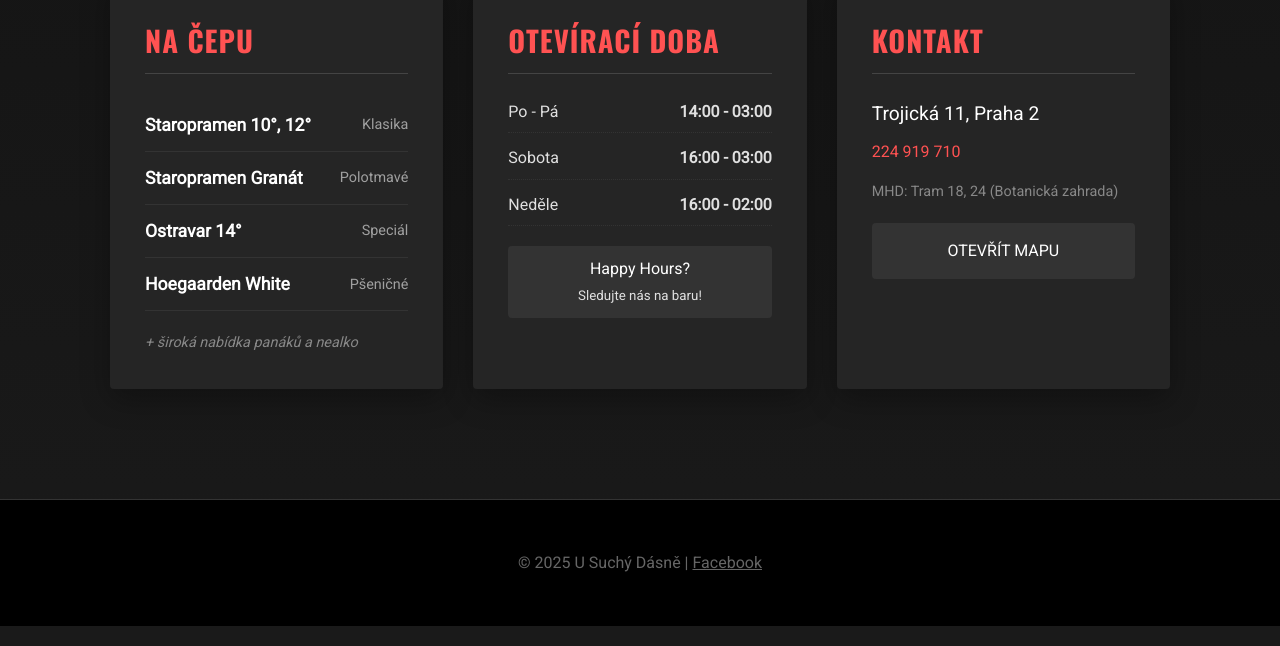
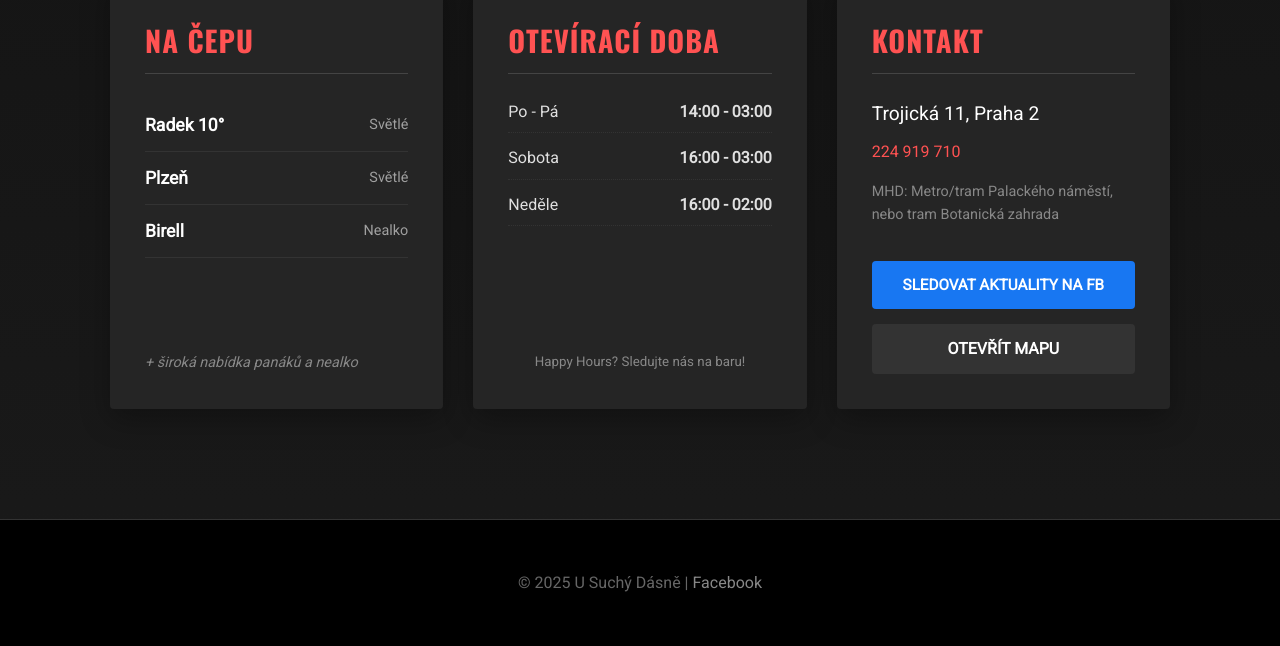
Before and after one commit to kimosak/web-sucha-dasen, a plain HTML site: page index.html in a window 1280 px wide. Shown: the part 622-1268 px from the top of the page. Drawn offline with nearby package versions, Linux system fonts and the light colour scheme.

Commit message:
index.html

```diff
--- a/index.html
+++ b/index.html
@@ -14,12 +14,13 @@
 
     <style>
         :root {
-            --primary: #d32f2f; /* Tmavší, sytá červená */
-            --accent: #ff5252; /* Světlejší červená pro hover */
+            --primary: #d32f2f;
+            --accent: #ff5252;
             --bg-dark: #1a1a1a;
             --bg-card: #252525;
             --text-main: #e0e0e0;
             --text-muted: #a0a0a0;
+            --facebook: #1877F2; /* Barva Facebooku */
         }
 
         * { box-sizing: border-box; margin: 0; padding: 0; }
@@ -30,7 +31,7 @@
             background-color: var(--bg-dark);
             color: var(--text-main);
             line-height: 1.6;
-            background-image: linear-gradient(to bottom, #111, #1a1a1a); /* Jemný přechod */
+            background-image: linear-gradient(to bottom, #111, #1a1a1a);
         }
 
         h1, h2, h3, .nav-link, .cta-button {
@@ -66,7 +67,7 @@
         }
 
         .logo-img {
-            height: 50px; /* Velikost loga */
+            height: 50px;
             width: auto;
         }
 
@@ -74,7 +75,7 @@
             font-size: 1.5rem;
             font-weight: 700;
             color: #fff;
-            display: none; /* Na desktopu ukážeme i text, pokud logo nestačí */
+            display: none;
         }
 
         @media (min-width: 768px) { .site-name { display: block; } }
@@ -98,7 +99,6 @@
         .hero {
             text-align: center;
             padding: 120px 20px;
-            /* Tmavý overlay přes fotku, aby byl text čitelný */
             background: linear-gradient(rgba(0,0,0,0.6), rgba(0,0,0,0.8)), url('https://images.unsplash.com/photo-1575444758702-4a6b9222336e?ixlib=rb-1.2.1&auto=format&fit=crop&w=1950&q=80');
             background-size: cover;
             background-position: center;
@@ -152,7 +152,7 @@
             display: grid;
             grid-template-columns: repeat(auto-fit, minmax(320px, 1fr));
             gap: 30px;
-            margin-top: -80px; /* Efekt překrytí hero sekce */
+            margin-top: -80px;
         }
 
         .card {
@@ -162,6 +162,8 @@
             box-shadow: 0 10px 30px rgba(0,0,0,0.3);
             border-top: 4px solid var(--primary);
             transition: transform 0.3s;
+            display: flex;
+            flex-direction: column;
         }
 
         .card:hover { transform: translateY(-5px); }
@@ -196,6 +198,32 @@
         }
         .hours-row.today { color: var(--accent); font-weight: bold; }
 
+        /* Tlačítka v kontaktu */
+        .action-btn {
+            display: block;
+            width: 100%;
+            text-align: center;
+            padding: 12px;
+            text-decoration: none;
+            margin-top: 15px;
+            border-radius: 4px;
+            font-weight: bold;
+            transition: background 0.3s;
+        }
+
+        .map-btn {
+            background: #333;
+            color: #fff;
+        }
+        .map-btn:hover { background: #444; }
+
+        .fb-btn {
+            background: var(--facebook);
+            color: white;
+            font-size: 0.95rem;
+        }
+        .fb-btn:hover { background: #1565c0; }
+
         /* Footer */
         footer {
             text-align: center;
@@ -206,19 +234,8 @@
             border-top: 1px solid #333;
         }
 
-        /* Mapa placeholder styl */
-        .map-btn {
-            display: block;
-            width: 100%;
-            text-align: center;
-            background: #333;
-            color: #fff;
-            padding: 15px;
-            text-decoration: none;
-            margin-top: 20px;
-            border-radius: 4px;
-        }
-        .map-btn:hover { background: #444; }
+        footer a { color: #888; text-decoration: none; transition: color 0.3s; }
+        footer a:hover { color: var(--primary); }
 
         /* Responsivita */
         @media (max-width: 600px) {
@@ -256,23 +273,19 @@
                 <h2>NA ČEPU</h2>
                 <ul class="beer-list">
                     <li>
-                        <strong>Staropramen 10°, 12°</strong>
-                        <span>Klasika</span>
+                        <strong>Radek 10°</strong>
+                        <span>Světlé</span>
                     </li>
                     <li>
-                        <strong>Staropramen Granát</strong>
-                        <span>Polotmavé</span>
+                        <strong>Plzeň</strong>
+                        <span>Světlé</span>
                     </li>
                     <li>
-                        <strong>Ostravar 14°</strong>
-                        <span>Speciál</span>
-                    </li>
-                    <li>
-                        <strong>Hoegaarden White</strong>
-                        <span>Pšeničné</span>
+                        <strong>Birell</strong>
+                        <span>Nealko</span>
                     </li>
                 </ul>
-                <p style="margin-top: 20px; font-style: italic; color: #888; font-size: 0.9rem;">+ široká nabídka panáků a nealko</p>
+                <p style="margin-top: auto; padding-top: 20px; font-style: italic; color: #888; font-size: 0.9rem;">+ široká nabídka panáků a nealko</p>
             </div>
 
             <div class="card" id="oteviracka">
@@ -289,9 +302,8 @@
                     <span>Neděle</span>
                     <strong>16:00 - 02:00</strong>
                 </div>
-                <div style="margin-top: 20px; background: #333; padding: 10px; border-radius: 4px; text-align: center;">
-                    <span style="color: #fff;">Happy Hours?</span> <br>
-                    <small>Sledujte nás na baru!</small>
+                <div style="margin-top: auto; padding-top: 20px; text-align: center;">
+                    <small style="color:#888;">Happy Hours? Sledujte nás na baru!</small>
                 </div>
             </div>
 
@@ -299,9 +311,13 @@
                 <h2>KONTAKT</h2>
                 <p style="font-size: 1.2rem; margin-bottom: 10px; color: #fff;">Trojická 11, Praha 2</p>
                 <p style="margin-bottom: 15px;"><a href="tel:224919710" style="color:var(--accent); text-decoration: none;">224 919 710</a></p>
-                <p style="color: #888; font-size: 0.9rem;">MHD: Tram 18, 24 (Botanická zahrada)</p>
+                <p style="color: #888; font-size: 0.9rem; margin-bottom: 20px;">MHD: Metro/tram Palackého náměstí, nebo tram Botanická zahrada</p>
 
-                <a href="https://maps.google.com/?q=U+Suchy+Dasne+Trojicka+11+Praha" target="_blank" class="map-btn">
+                <a href="https://www.facebook.com/profile.php?id=100064193341935" target="_blank" class="action-btn fb-btn">
+                    SLEDOVAT AKTUALITY NA FB
+                </a>
+
+                <a href="https://maps.google.com/?q=U+Suchý+Dásně+Praha" target="_blank" class="action-btn map-btn">
                     OTEVŘÍT MAPU
                 </a>
             </div>
@@ -309,7 +325,7 @@
     </div>
 
     <footer>
-        <p>© 2025 U Suchý Dásně | <a href="#" style="color: #666;">Facebook</a></p>
+        <p>© 2025 U Suchý Dásně | <a href="https://www.facebook.com/profile.php?id=100064193341935" target="_blank">Facebook</a></p>
     </footer>
 
 </body>
```
